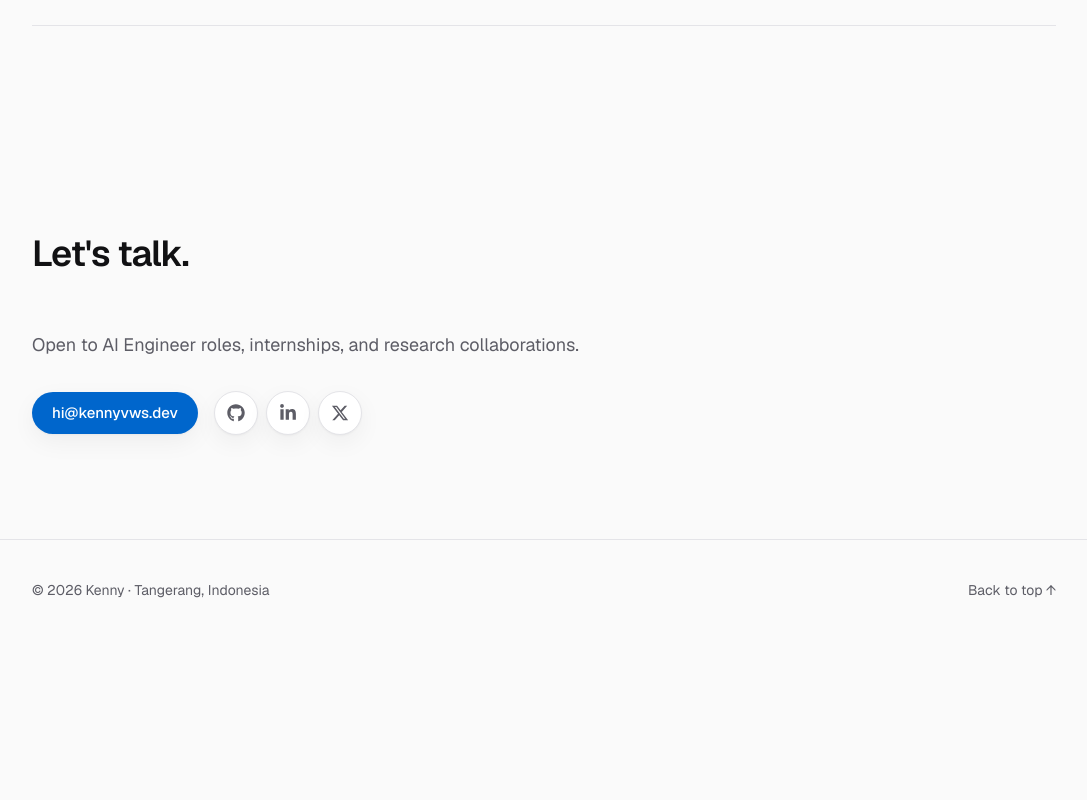
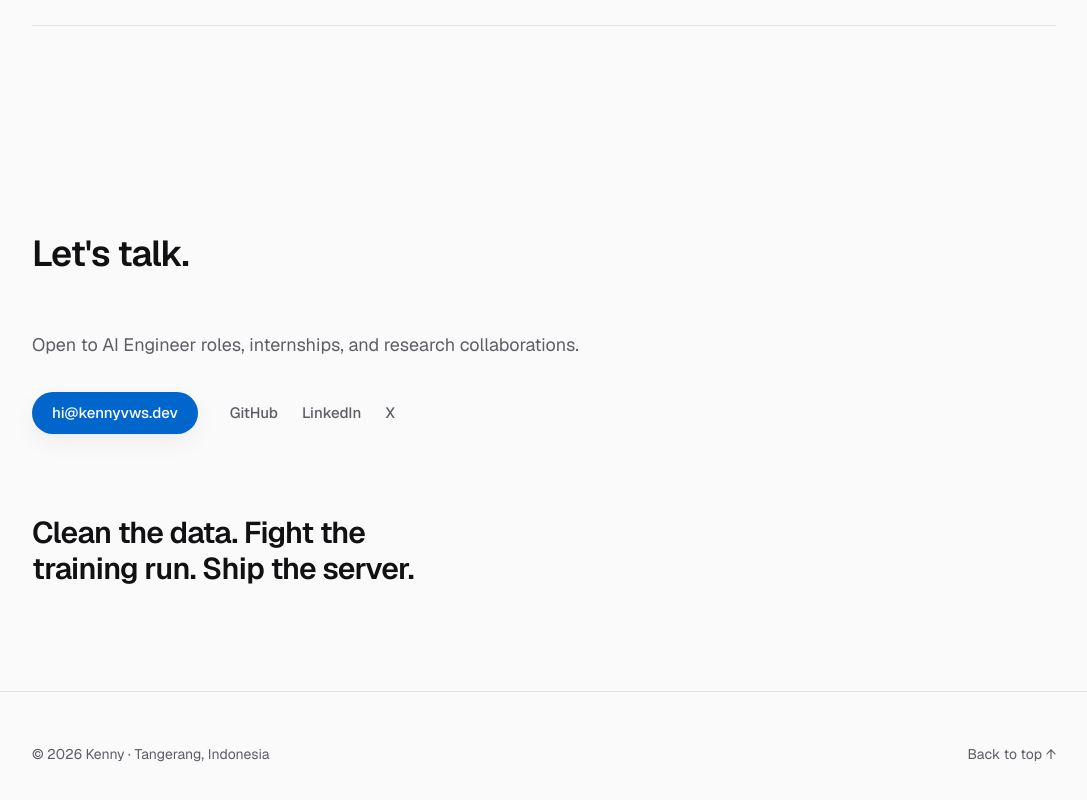
Before and after one commit to KennyUMN/kennyvws.dev, a Next.js app: page / in a window 1280 px wide. Shown: the part 4306-5106 px from the top of the page, without its empty margins (96-1183 px from the left). Before the commit the page ends 4946 px from the top, so only its background shows below. Built offline with nearby package versions, Linux system fonts and the light colour scheme.

Commit message:
feat: one accent moment, text socials, POV closing statement

```diff
--- a/src/components/sections/Contact.tsx
+++ b/src/components/sections/Contact.tsx
@@ -1,13 +1,12 @@
-import { FaGithub, FaLinkedinIn, FaXTwitter } from "react-icons/fa6";
 import { contact, site } from "@/data/site";
 import { ButtonLink } from "@/components/ui/ButtonLink";
 import { Reveal } from "@/components/ui/Reveal";
 import { Section } from "@/components/ui/Section";
 
 const socialLinks = [
-  { label: "GitHub", href: site.socials.github, Icon: FaGithub },
-  { label: "LinkedIn", href: site.socials.linkedin, Icon: FaLinkedinIn },
-  { label: "X", href: site.socials.x, Icon: FaXTwitter },
+  { label: "GitHub", href: site.socials.github },
+  { label: "LinkedIn", href: site.socials.linkedin },
+  { label: "X", href: site.socials.x },
 ];
 
 export function Contact() {
@@ -18,19 +17,18 @@ export function Contact() {
           <p className="text-lg leading-relaxed text-ink-muted">
             {contact.framing}
           </p>
-          <div className="mt-8 flex flex-wrap items-center gap-4">
+          <div className="mt-8 flex flex-wrap items-center gap-x-8 gap-y-3">
             <ButtonLink href={`mailto:${site.email}`}>{site.email}</ButtonLink>
-            <ul className="flex gap-2">
-              {socialLinks.map(({ label, href, Icon }) => (
+            <ul className="flex items-center gap-x-6">
+              {socialLinks.map(({ label, href }) => (
                 <li key={label}>
                   <a
                     href={href}
                     target="_blank"
                     rel="noreferrer"
-                    aria-label={label}
-                    className="flex size-11 items-center justify-center rounded-full border border-edge bg-raised text-ink-muted shadow-soft transition-colors hover:text-ink"
+                    className="inline-flex min-h-11 items-center text-[15px] font-medium text-ink-muted transition-colors hover:text-ink"
                   >
-                    <Icon aria-hidden className="size-[18px]" />
+                    <span className="link-draw">{label}</span>
                   </a>
                 </li>
               ))}
@@ -38,6 +36,11 @@ export function Contact() {
           </div>
         </div>
       </Reveal>
+      <Reveal>
+        <p className="mt-20 max-w-2xl text-balance text-2xl font-semibold tracking-tight sm:text-3xl">
+          {contact.closing}
+        </p>
+      </Reveal>
     </Section>
   );
 }
--- a/src/components/sections/Footer.tsx
+++ b/src/components/sections/Footer.tsx
@@ -7,8 +7,12 @@ export function Footer() {
         <p>
           © {new Date().getFullYear()} {site.name} · Tangerang, Indonesia
         </p>
-        <a href="#top" className="transition-colors hover:text-ink">
-          Back to top <span aria-hidden>↑</span>
+        <a
+          href="#top"
+          className="inline-flex min-h-11 items-center gap-1 transition-colors hover:text-ink"
+        >
+          <span className="link-draw">Back to top</span>
+          <span aria-hidden>↑</span>
         </a>
       </div>
     </footer>
--- a/src/components/ui/ButtonLink.tsx
+++ b/src/components/ui/ButtonLink.tsx
@@ -2,27 +2,18 @@ import { cn } from "@/lib/utils";
 
 export function ButtonLink({
   href,
-  variant = "primary",
-  external = false,
   children,
   className,
 }: {
   href: string;
-  variant?: "primary" | "quiet";
-  external?: boolean;
   children: React.ReactNode;
   className?: string;
 }) {
   return (
     <a
       href={href}
-      {...(external ? { target: "_blank", rel: "noreferrer" } : {})}
       className={cn(
-        "inline-flex items-center gap-2 rounded-full px-5 py-2.5 text-[15px] font-medium transition-[transform,background-color,color,box-shadow] duration-200 active:scale-[0.98]",
-        variant === "primary" &&
-          "bg-accent text-accent-contrast shadow-soft hover:opacity-90",
-        variant === "quiet" &&
-          "border border-edge bg-raised text-ink shadow-soft hover:bg-surface-muted",
+        "inline-flex items-center gap-2 rounded-full bg-accent px-5 py-2.5 text-[15px] font-medium text-accent-contrast shadow-soft transition-[transform,opacity] duration-200 hover:opacity-90 active:scale-[0.98]",
         className
       )}
     >
--- a/src/data/site.ts
+++ b/src/data/site.ts
@@ -40,4 +40,5 @@ export const about = {
 export const contact = {
   framing:
     "Open to AI Engineer roles, internships, and research collaborations.",
+  closing: "Clean the data. Fight the training run. Ship the server.",
 } as const;
```
Also changed, not shown: 1 other file (tests, documents, lock files or other folders).
